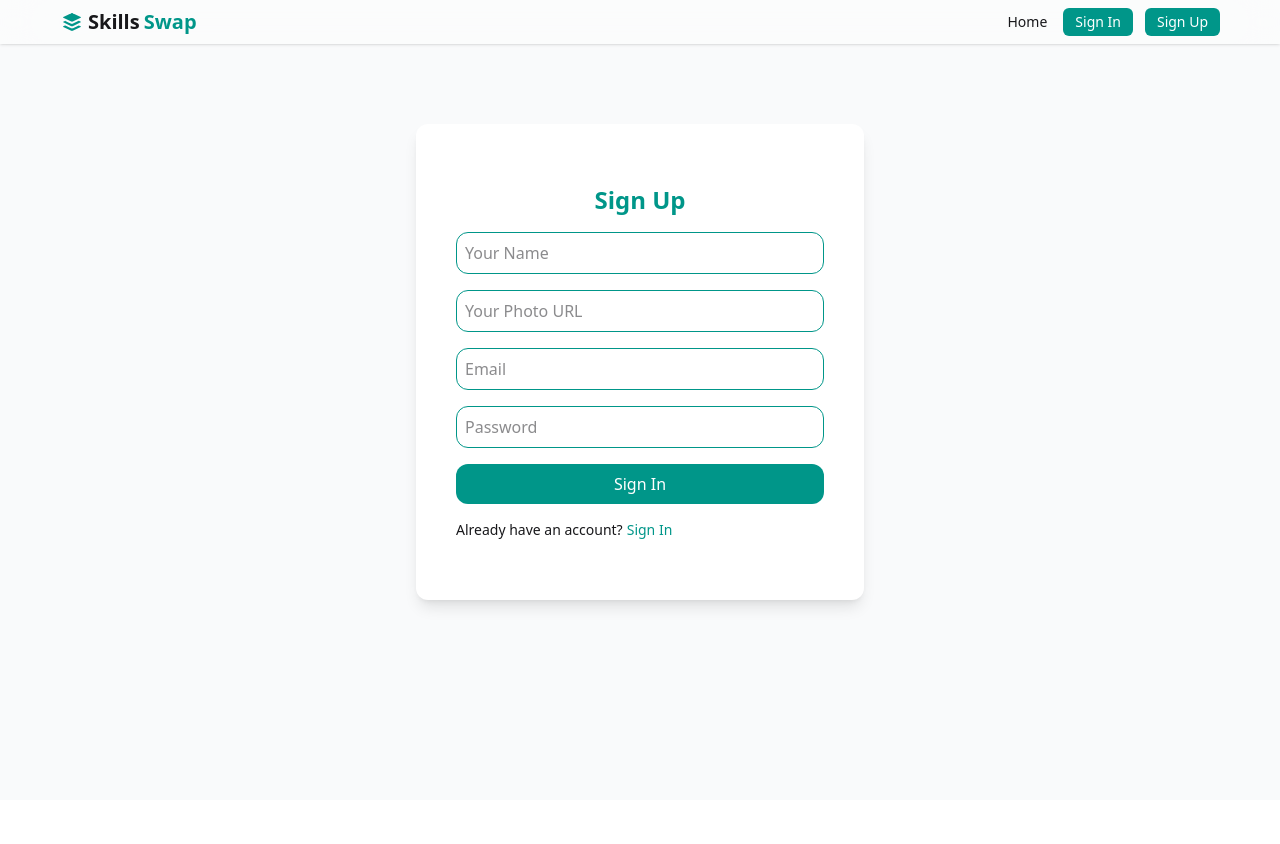
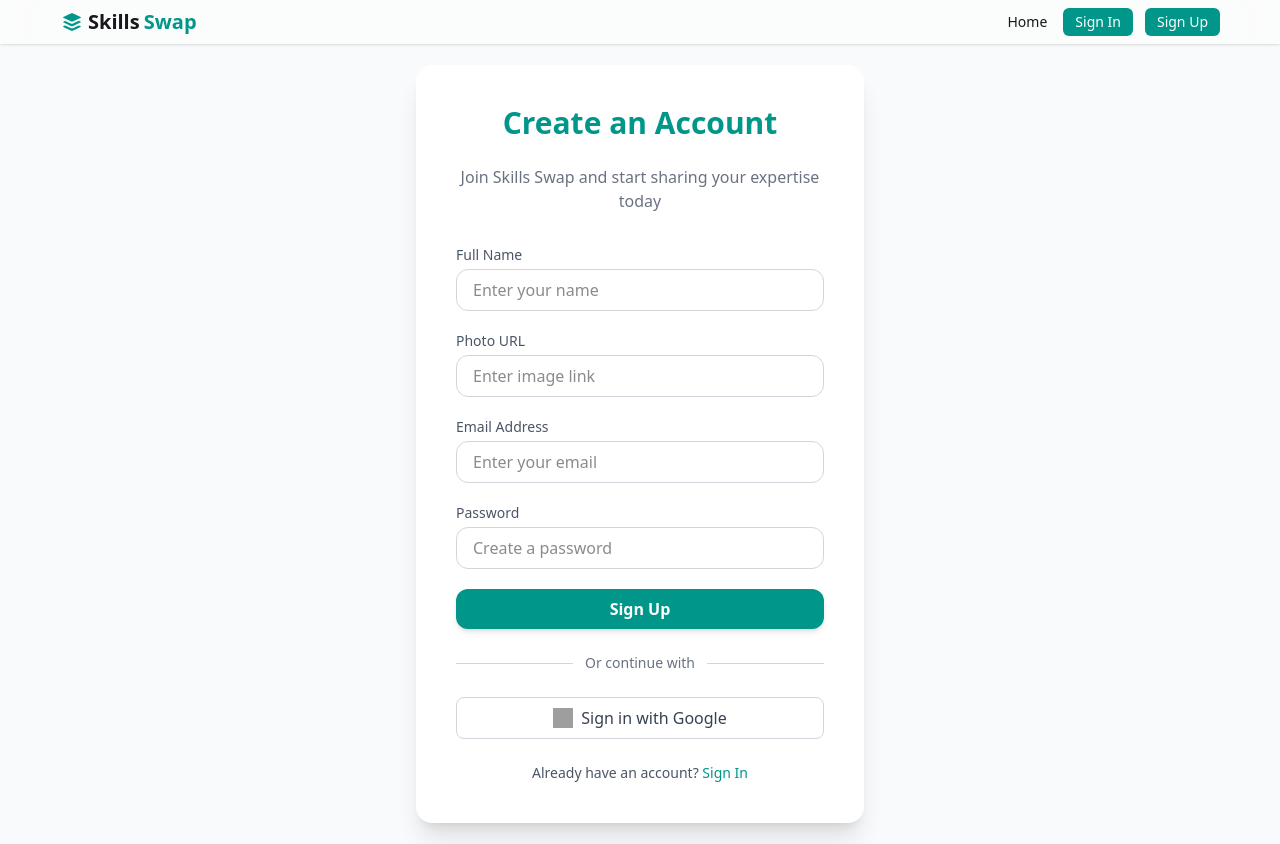
Before and after one commit to tanvirislamb/Skill-Swap, a React (Vite) app: page /signup in a window 1280 px wide. Before the commit the page ends 800 px from the top, so only its background shows below. Built offline with nearby package versions, Linux system fonts and the light colour scheme; no server answers; grey boxes are pictures that could not be loaded.

Commit message:
loading page added

```diff
--- a/src/Component/Loading.jsx
+++ b/src/Component/Loading.jsx
@@ -10,7 +10,7 @@ export default function LoadingPage() {
                 animate={{ opacity: 1, y: 0 }}
                 transition={{ duration: 0.6 }}
             >
-                Prompt2Pic
+                Skills Swap
             </motion.h1>
 
             {/* Spinner */}
--- a/src/Pages/Home.jsx
+++ b/src/Pages/Home.jsx
@@ -1,12 +1,24 @@
 import { Outlet } from "react-router";
 import Navber from "../Component/Navber";
+import { useContext } from "react";
+import { AuthContext } from "../Provider/AuthProvider";
+import LoadingPage from "../Component/Loading";
+
 
 export default function Home() {
+
+    const { loading } = useContext(AuthContext)
+
     return (
         <div>
             <title>Skills Swap</title>
-            <Navber></Navber>
-            <Outlet></Outlet>
+            {
+                loading ? <LoadingPage></LoadingPage> :
+                    <div>
+                        <Navber></Navber>
+                        <Outlet></Outlet>
+                    </div>
+            }
         </div>
     )
 }
--- a/src/Pages/Signin.jsx
+++ b/src/Pages/Signin.jsx
@@ -13,7 +13,7 @@ export default function SignIn() {
 
 
         const email = e.target.email.value;
-        const password = e.target.Password.value;
+        const password = e.target.password.value;
         letuserlogin(email, password)
             .then((result) => {
                 const user = result.user
@@ -26,17 +26,89 @@ export default function SignIn() {
     }
 
     return (
-        <div>
+        <div className="min-h-screen flex items-center justify-center bg-gray-50">
             <title>Skills Swap | Sign In</title>
-            <div className="max-w-md mx-auto bg-white mt-20 px-10 py-15 rounded-xl shadow-lg">
-                <p className="text-teal-600 font-semibold text-center text-2xl pb-4">Sign In</p>
-                <form onSubmit={handlesignin} className="flex justify-center items-center flex-col gap-4">
-                    <input type="email" name="email" placeholder="Email" className="py-2 px-2 border-teal-600 border-1 rounded-xl w-full"></input>
-                    <input type="Password" name="Password" placeholder="Password" className="py-2 px-2 border-teal-600 border-1 rounded-xl w-full"></input>
-                    <input type="submit" value="Sign In" className="py-2 px-2 bg-teal-600 rounded-xl text-white font-medium w-full" />
+
+            <div className="w-full max-w-md bg-white rounded-2xl shadow-xl p-8 sm:p-10">
+                <h2 className="text-3xl font-extrabold text-center text-gray-900 mb-6">
+                    Sign in to your account
+                </h2>
+
+                <form onSubmit={handlesignin} className="space-y-5">
+                    <div>
+                        <label className="block text-sm font-medium text-gray-600 mb-1">
+                            Email address
+                        </label>
+                        <input
+                            type="email"
+                            name="email"
+                            placeholder="Enter your email"
+                            required
+                            className="w-full px-4 py-2 border border-gray-300 rounded-lg focus:outline-none focus:ring-2 focus:ring-teal-500 focus:border-transparent transition duration-200"
+                        />
+                    </div>
+
+                    <div>
+                        <label className="block text-sm font-medium text-gray-600 mb-1">
+                            Password
+                        </label>
+                        <input
+                            type="password"
+                            name="password"
+                            placeholder="Enter your password"
+                            required
+                            className="w-full px-4 py-2 border border-gray-300 rounded-lg focus:outline-none focus:ring-2 focus:ring-teal-500 focus:border-transparent transition duration-200"
+                        />
+                    </div>
+
+                    <div className="flex justify-between items-center text-sm">
+                        <Link
+                            to="/forgot-password"
+                            className="text-teal-600 hover:underline font-medium"
+                        >
+                            Forgot your password?
+                        </Link>
+                    </div>
+
+                    <button
+                        type="submit"
+                        className="w-full py-2 bg-teal-600 text-white font-semibold rounded-lg hover:bg-teal-700 transition duration-200"
+                    >
+                        Sign in
+                    </button>
                 </form>
-                <div className="flex items-center gap-1 text-sm pt-4"><p>Don't have an account?</p><Link to='/signup' className="text-teal-600">Sign Up</Link></div>
+
+
+                <div className="flex items-center my-6">
+                    <hr className="flex-grow border-gray-300" />
+                    <span className="mx-3 text-gray-500 text-sm">Or continue with</span>
+                    <hr className="flex-grow border-gray-300" />
+                </div>
+
+
+                <button
+
+                    className="w-full flex items-center justify-center gap-2 border border-gray-300 rounded-lg py-2 text-gray-700 hover:bg-gray-50 transition duration-200"
+                >
+                    <img
+                        src="https://www.gstatic.com/firebasejs/ui/2.0.0/images/auth/google.svg"
+                        alt="Google logo"
+                        className="w-5 h-5"
+                    />
+                    <span className="font-medium">Sign in with Google</span>
+                </button>
+
+                <div className="text-center text-sm text-gray-600 mt-6">
+                    Don’t have an account?{" "}
+                    <Link
+                        to="/signup"
+                        className="text-teal-600 font-medium hover:underline"
+                    >
+                        Sign up
+                    </Link>
+                </div>
             </div>
         </div>
+
     )
 }
--- a/src/Pages/Signup.jsx
+++ b/src/Pages/Signup.jsx
@@ -1,42 +1,136 @@
-import { use, useContext } from "react";
-import { Link, Navigate } from "react-router";
+import { useContext } from "react";
+import { Link, useLocation, useNavigate } from "react-router";
 import { AuthContext } from "../Provider/AuthProvider";
 
 export default function SignUp() {
 
-    const { createUser, setUser } = useContext(AuthContext)
+    const { createUser, setUser, updateUser } = useContext(AuthContext)
+    const location = useLocation()
+    const navigate = useNavigate()
     const handlesignup = (e) => {
         e.preventDefault();
+
+        const name = e.target.name.value;
+        const image = e.target.image.value;
         const email = e.target.email.value;
         const password = e.target.password.value;
 
         createUser(email, password)
             .then((result) => {
                 const user = result.user;
-                setUser(user);
-                return <Navigate to='/'></Navigate>
+                updateUser({
+                    displayName: name,
+                    photoURL: image
+                })
+                    .then(() => {
+                        setUser({ ...user, displayName: name, photoURL: image });
+                        navigate(`${location.state ? location.state : '/'}`)
+                    }).catch((error) => {
+                        setUser(user)
+                    })
             })
             .catch((error) => {
                 console.error("Error:", error.message);
             });
 
     }
+    return (
+        <div className="min-h-screen flex items-center justify-center bg-gray-50">
+            <title>Skills Swap | Sign Up</title>
 
+            <div className="w-full max-w-md bg-white rounded-2xl shadow-xl p-8 sm:p-10">
+                <h2 className="text-3xl font-bold text-center text-teal-600 mb-6">
+                    Create an Account
+                </h2>
+                <p className="text-gray-500 text-center mb-8">
+                    Join Skills Swap and start sharing your expertise today
+                </p>
 
-    return (
-        <div>
-            <title>Skills Swap | Sign Up</title>
-            <div className="max-w-md mx-auto bg-white mt-20 px-10 py-15 rounded-xl shadow-lg">
-                <p className="text-teal-600 font-semibold text-center text-2xl pb-4">Sign Up</p>
-                <form onSubmit={handlesignup} className="flex justify-center items-center flex-col gap-4">
-                    <input type="text" name="name" placeholder="Your Name" className="py-2 px-2 border-teal-600 border-1 rounded-xl w-full"></input>
-                    <input type="text" name="image" placeholder="Your Photo URL" className="py-2 px-2 border-teal-600 border-1 rounded-xl w-full"></input>
-                    <input type="email" name="email" required placeholder="Email" className="py-2 px-2 border-teal-600 border-1 rounded-xl w-full"></input>
-                    <input type="Password" name="password" required placeholder="Password" className="py-2 px-2 border-teal-600 border-1 rounded-xl w-full"></input>
-                    <input type="submit" value="Sign In" className="py-2 px-2 bg-teal-600 rounded-xl text-white font-medium w-full" />
+                <form onSubmit={handlesignup} className="space-y-5">
+                    <div>
+                        <label className="block text-sm font-medium text-gray-600 mb-1">
+                            Full Name
+                        </label>
+                        <input
+                            type="text"
+                            name="name"
+                            placeholder="Enter your name"
+                            required
+                            className="w-full px-4 py-2 border border-gray-300 rounded-xl focus:outline-none focus:ring-2 focus:ring-teal-500 focus:border-transparent transition duration-200"
+                        />
+                    </div>
+
+                    <div>
+                        <label className="block text-sm font-medium text-gray-600 mb-1">
+                            Photo URL
+                        </label>
+                        <input
+                            type="text"
+                            name="image"
+                            placeholder="Enter image link"
+                            className="w-full px-4 py-2 border border-gray-300 rounded-xl focus:outline-none focus:ring-2 focus:ring-teal-500 focus:border-transparent transition duration-200"
+                        />
+                    </div>
+
+                    <div>
+                        <label className="block text-sm font-medium text-gray-600 mb-1">
+                            Email Address
+                        </label>
+                        <input
+                            type="email"
+                            name="email"
+                            placeholder="Enter your email"
+                            required
+                            className="w-full px-4 py-2 border border-gray-300 rounded-xl focus:outline-none focus:ring-2 focus:ring-teal-500 focus:border-transparent transition duration-200"
+                        />
+                    </div>
+
+                    <div>
+                        <label className="block text-sm font-medium text-gray-600 mb-1">
+                            Password
+                        </label>
+                        <input
+                            type="password"
+                            name="password"
+                            placeholder="Create a password"
+                            required
+                            className="w-full px-4 py-2 border border-gray-300 rounded-xl focus:outline-none focus:ring-2 focus:ring-teal-500 focus:border-transparent transition duration-200"
+                        />
+                    </div>
+
+                    <button
+                        type="submit"
+                        className="w-full py-2 bg-teal-600 text-white font-semibold rounded-xl hover:bg-teal-700 transition duration-200 shadow-md"
+                    >
+                        Sign Up
+                    </button>
                 </form>
-                <div className="flex items-center gap-1 text-sm pt-4"><p>Already have an account?</p><Link to='/signin' className="text-teal-600">Sign In</Link></div>
+
+                <div className="flex items-center my-6">
+                    <hr className="flex-grow border-gray-300" />
+                    <span className="mx-3 text-gray-500 text-sm">Or continue with</span>
+                    <hr className="flex-grow border-gray-300" />
+                </div>
+                <button
+
+                    className="w-full flex items-center justify-center gap-2 border border-gray-300 rounded-lg py-2 text-gray-700 hover:bg-gray-50 transition duration-200"
+                >
+                    <img
+                        src="https://www.gstatic.com/firebasejs/ui/2.0.0/images/auth/google.svg"
+                        alt="Google logo"
+                        className="w-5 h-5"
+                    />
+                    <span className="font-medium">Sign in with Google</span>
+                </button>
+
+                <div className="text-center text-sm text-gray-600 mt-6">
+                    Already have an account?{" "}
+                    <Link to="/signin" className="text-teal-600 font-medium hover:underline">
+                        Sign In
+                    </Link>
+                </div>
             </div>
         </div>
+
     )
 }
```
Also changed, not shown: src/Component/Navber.jsx (+7 -2 lines), src/Pages/Profile.jsx (+9 -2 lines), src/Provider/AuthProvider.jsx (+6 -1 lines).
